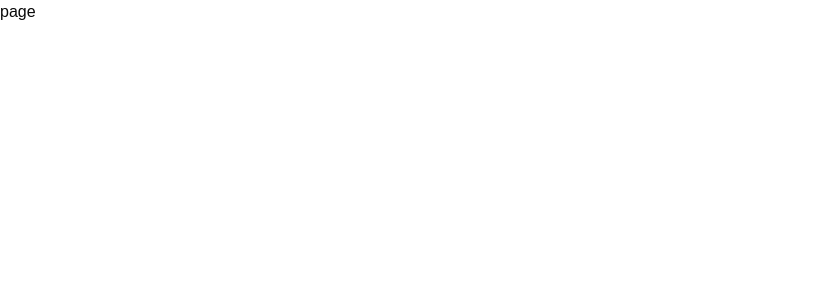
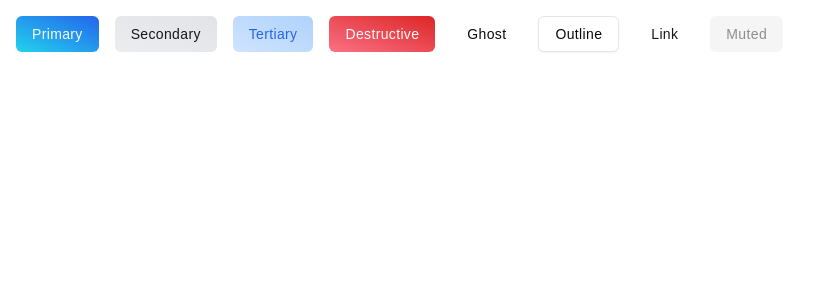
Before and after one commit to vasu03/Alignify, a Next.js app: page / in a window 1280 px wide. Shown: the top 300 px of the page, without its empty margins (0-828 px from the left). Built offline with nearby package versions, Linux system fonts and the light colour scheme.

Commit message:
[update] : Updated some ui components & fixed some linting bugs.

```diff
--- a/src/app/page.tsx
+++ b/src/app/page.tsx
@@ -1,4 +1,5 @@
 // Importing required modules
+import { Button } from "@/components/ui/button";
 import React from "react"
 
 // Defining the page component
@@ -6,7 +7,16 @@ const page = () => {
 
 	// TSX for rendering the page component
 	return (
-		<div>page</div>
+		<div className="flex p-4 gap-4 bg-background ">
+			<Button variant="primary" >Primary</Button>
+			<Button variant="secondary" >Secondary</Button>
+			<Button variant="tertiary" >Tertiary</Button>
+			<Button variant="destructive" >Destructive</Button>
+			<Button variant="ghost" >Ghost</Button>
+			<Button variant="outline" >Outline</Button>
+			<Button variant="link" >Link</Button>
+			<Button variant="muted" >Muted</Button>
+		</div>
 	);
 };
 
--- a/src/components/ui/button.tsx
+++ b/src/components/ui/button.tsx
@@ -5,30 +5,35 @@ import { cva, type VariantProps } from "class-variance-authority"
 import { cn } from "@/lib/utils"
 
 const buttonVariants = cva(
-  "inline-flex items-center justify-center gap-2 whitespace-nowrap rounded-md text-sm font-medium transition-colors focus-visible:outline-none focus-visible:ring-1 focus-visible:ring-ring disabled:pointer-events-none disabled:opacity-50 [&_svg]:pointer-events-none [&_svg]:size-4 [&_svg]:shrink-0",
+  "inline-flex items-center tracking-wide justify-center gap-2 whitespace-nowrap rounded-md text-sm font-medium transition-colors focus-visible:outline-none focus-visible:ring-1 focus-visible:ring-ring disabled:pointer-events-none disabled:opacity-50 disabled:bg-neutral-300/70 disabled:from-neutral-200/70 disabled:to-neutral-200/70 disabled:text-gray-600 [&_svg]:pointer-events-none [&_svg]:size-4 [&_svg]:shrink-0",
   {
     variants: {
       variant: {
-        default:
-          "bg-primary text-primary-foreground shadow hover:bg-primary/90",
+        primary:
+          "bg-gradient-to-tr from-cyan-400 to-blue-600 text-primary-foreground hover:from-blue-600 hover:to-cyan-400 transition-all duration-500",
         destructive:
-          "bg-destructive text-destructive-foreground shadow-sm hover:bg-destructive/90",
+          "bg-gradient-to-tr from-rose-400 to-red-600 text-destructive-foreground hover:from-red-600 hover:to-rose-400 transition-all duration-500",
         outline:
           "border border-input bg-background shadow-sm hover:bg-accent hover:text-accent-foreground",
         secondary:
-          "bg-secondary text-secondary-foreground shadow-sm hover:bg-secondary/80",
+          "bg-gradient-to-tr from-gray-400/20 to-gray-400/40 text-secondary-foreground hover:from-gray-400/50 to-gray-400/30 transition-all duration-500",
+        tertiary:
+          "bg-gradient-to-tr from-blue-400/30 to-blue-400/50 text-blue-600 hover:from-blue-400/50 hover:to-blue-400/40 transition-all duration-500",
         ghost: "hover:bg-accent hover:text-accent-foreground",
         link: "text-primary underline-offset-4 hover:underline",
+        muted: "bg-neutral-100 text-neutral-500/80 hover:bg-neutral-200/50",
       },
       size: {
         default: "h-9 px-4 py-2",
-        sm: "h-8 rounded-md px-3 text-xs",
+        sm: "h-6 rounded-md px-2 text-xs",
+        md: "h-8 rounded-md px-4 text-xs",
         lg: "h-10 rounded-md px-8",
+        xl: "h-10 rounded-md px-16",
         icon: "h-9 w-9",
       },
     },
     defaultVariants: {
-      variant: "default",
+      variant: "primary",
       size: "default",
     },
   }
```
Also changed, not shown: 1 other file (tests, documents, lock files or other folders).
